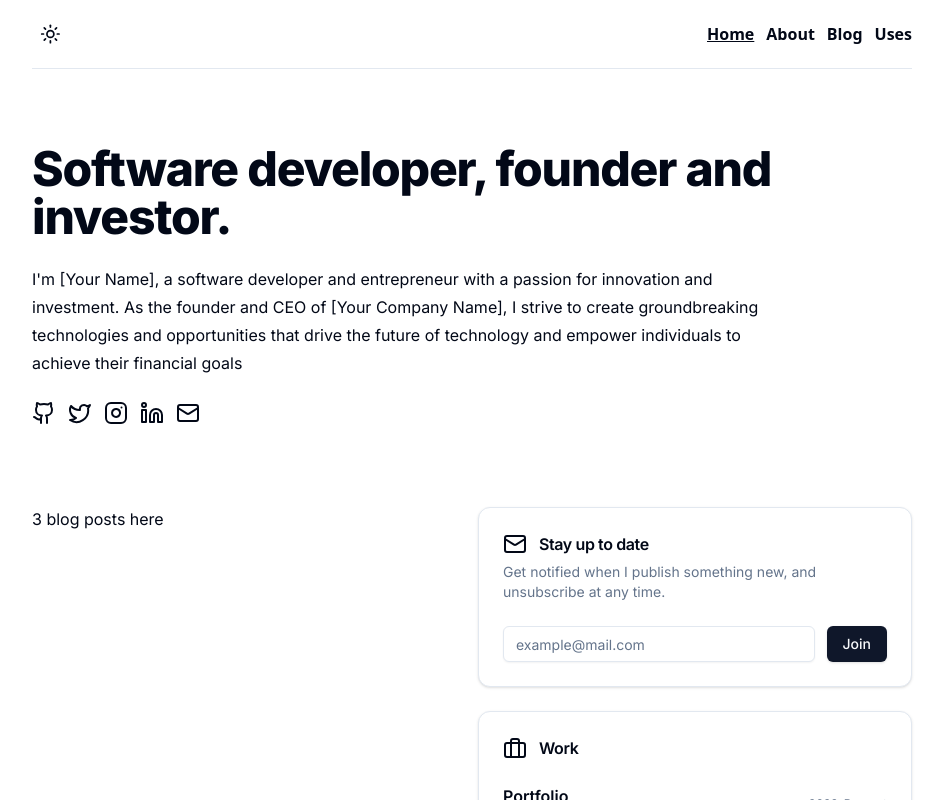
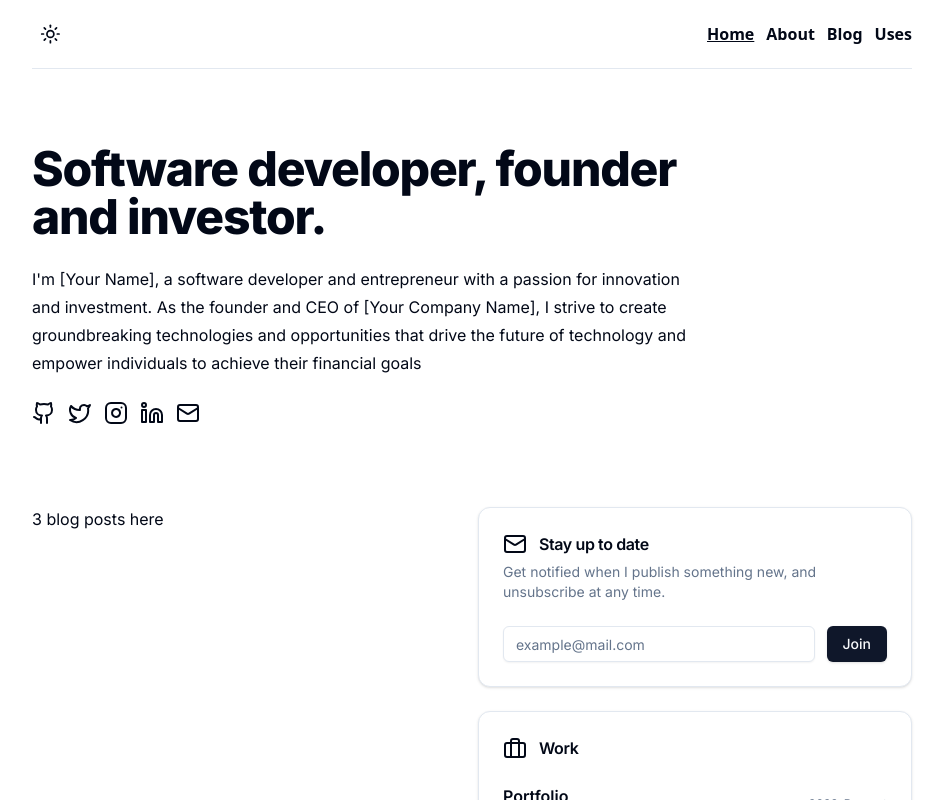
Before and after one commit to piotrszubert/nextjs-dev-portfolio, a Next.js app: page / in a window 1280 px wide. Shown: the top 800 px of the page, without its empty margins (168-1111 px from the left). Built offline with nearby package versions, Linux system fonts and the light colour scheme.

Commit message:
added max width

```diff
--- a/components/pageHero.tsx
+++ b/components/pageHero.tsx
@@ -9,7 +9,7 @@ type PageHeroProps = {
 export default function PageHero({ heading = 'Default heading', subheading = 'Default subheading', children }: PageHeroProps) {
   return (
     <>
-      <div className="py-16">
+      <div className="py-16 max-w-2xl">
         <h1 className='font-extrabold tracking-tight text-5xl'>{heading}</h1>
         <p className='leading-7 mt-6'>{subheading}</p>
         {children && (
```
